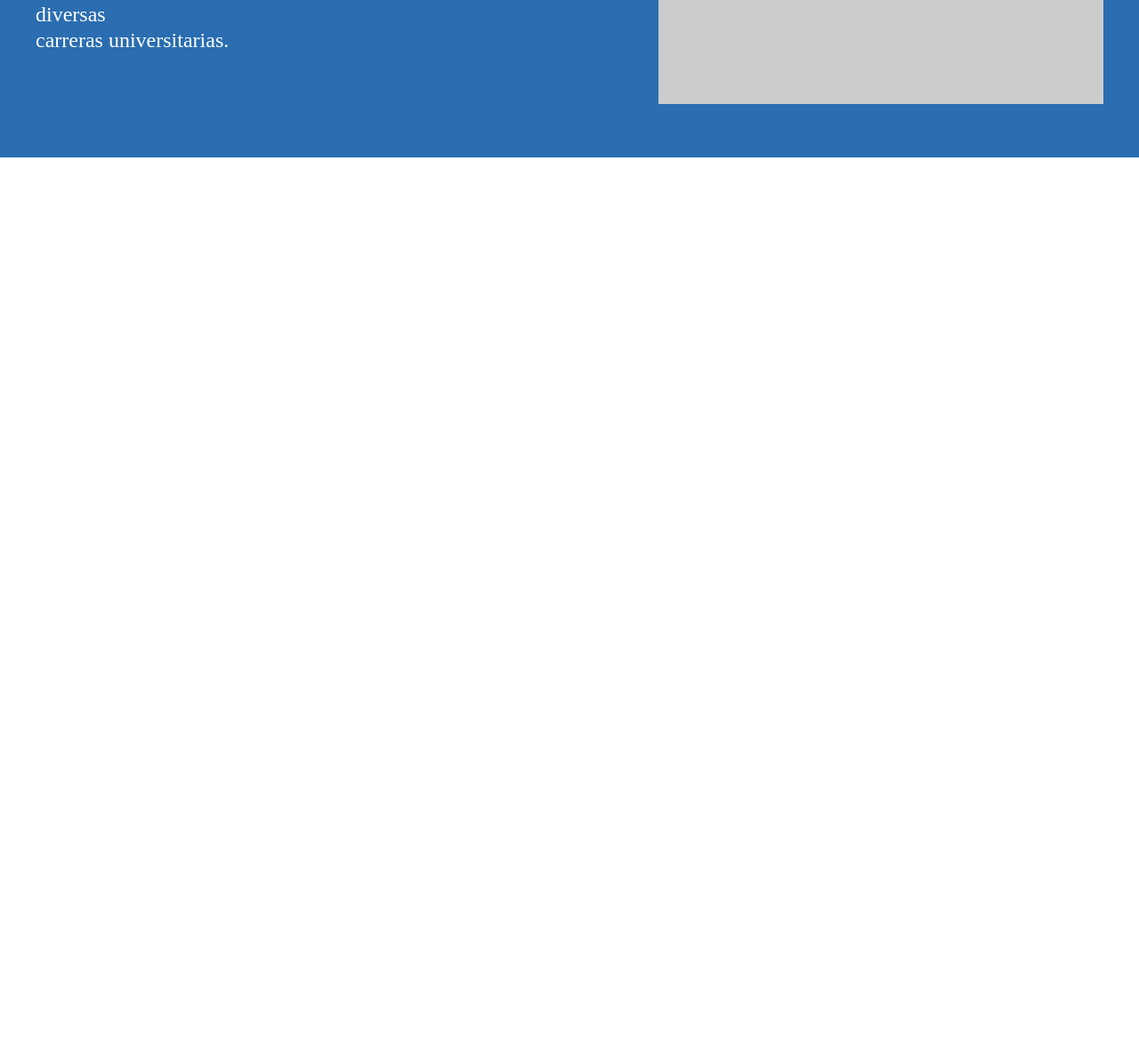
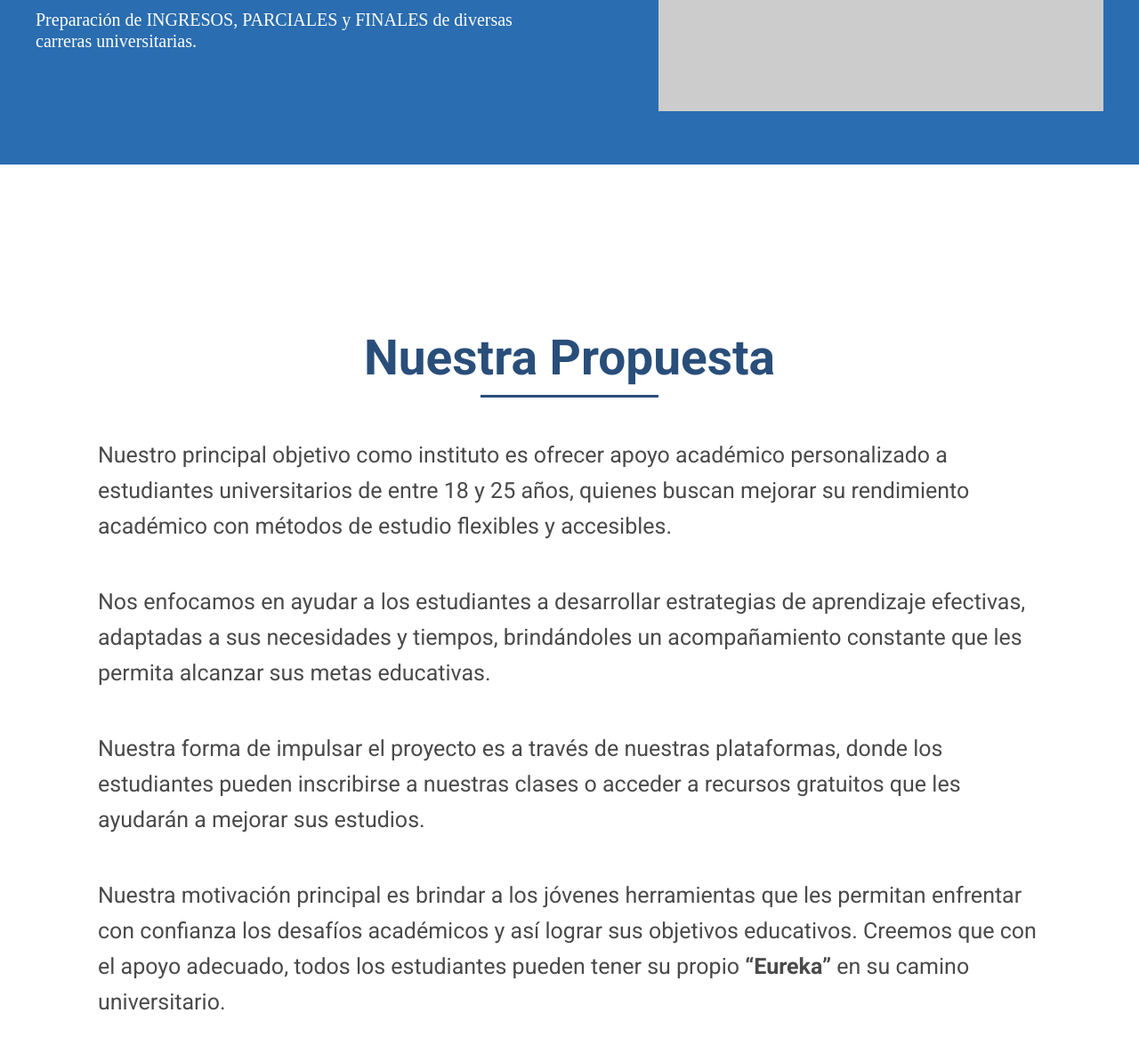
Before and after one commit to facMolina/eurekaAvances, a plain HTML site: page index.html in a window 1280 px wide. Shown: the part 515-1690 px from the top of the page at 89% size. Before the commit the page ends 800 px from the top, so only its background shows below. Drawn offline with nearby package versions, Linux system fonts and the light colour scheme; placeholder pictures from the web are drawn by us; a web font is replaced by a local one.

Commit message:
Se agrega la seccion de 'nuestra propuesta' y se arreglan algunos bugs

```diff
--- a/index.html
+++ b/index.html
@@ -11,6 +11,8 @@
             font-family: 'Roboto', sans-serif;
         }
         .navbar {
+            font-family: 'Work Sans', sans-serif;
+            margin: 0;
             display: flex;
             justify-content: space-between;
             align-items: center;
@@ -22,12 +24,12 @@
             align-items: center;
         }
         .navbar .logo i {
-            font-size: 24px;
+            font-size: 20px;
             margin-right: 10px;
         }
         .navbar .logo span {
             font-family: 'Cinzel', serif;
-            font-size: 24px;
+            font-size: 30px;
             font-weight: bold;
             color: #282c30;
         }
@@ -39,12 +41,12 @@
             text-decoration: none;
             color: black;
             font-family: 'Work Sans', sans-serif;
-            font-size: 18px;
+            font-size: 20px;
             font-weight: 700;
         }
         .navbar .hamburger {
             display: none;
-            font-size: 24px;
+            font-size: 20px;
             cursor: pointer;
         }
         .hero {
@@ -60,26 +62,59 @@
         }
         .hero .text h1 {
             font-family: 'Work Sans', sans-serif;
-            font-size: 64px;
+            font-size: 70px;
             font-weight: 700;
             margin: 0;
             line-height: 1.2;
         }
         .hero .text h2 {
             font-family: 'Della Respira', serif;
-            font-size: 24px;
+            font-size: 20px;
             font-weight: 300;
             margin: 20px 0;
             line-height: 1.2;
         }
         .hero .text .subheading {
             font-family: 'Della Respira', serif;
-            font-size: 24px;
+            font-size: 22px;
             color: #6dc9dd;
         }
         .hero .image img {
             max-width: 100%;
             height: auto;
+        }
+        .container_propuesta {
+            margin: 110px auto 0 auto;
+            text-align: left;
+            max-width: 100%;
+            padding: 20px 110px;
+            display: flex;
+            flex-direction: column;
+            justify-content: center;
+            align-items: center;
+            background-color: #ffffff;
+        }
+        h3 {
+            color: #294e7a;
+            font-size: 55px;
+            font-weight: 700;
+            text-align: center;
+            margin-bottom: 10px;
+        }
+        .underline_propuesta {
+            width: 200px;
+            height: 3px;
+            background-color: #294e7a;
+            margin: 0 auto 20px auto;
+        }
+        p {
+            color: #4a4a4a;
+            font-size: 25px;
+            line-height: 1.6;
+            margin-bottom: 20px;
+        }
+        .highlight {
+            font-weight: 700;
         }
         @media (max-width: 800px) {
             .navbar .menu {
@@ -107,6 +142,16 @@
             }
             .hero .text {
                 max-width: 100%;
+                order: 2;
+            }
+            .hero .image {
+                order: 1;
+            }
+            .container_propuesta {
+                padding: 20px 20px;
+            }
+            p {
+                text-align: justify;
             }
         }
   </style>
@@ -163,5 +208,28 @@
     <img alt="Dos estudiantes, un hombre y una mujer, sonriendo y sosteniendo libros y un teléfono" src="https://placehold.co/500x500"/>
    </div>
   </div>
+  <div class="container_propuesta">
+   <h3>
+    Nuestra Propuesta
+   </h3>
+   <div class="underline_propuesta">
+   </div>
+   <p>
+    Nuestro principal objetivo como instituto es ofrecer apoyo académico personalizado a estudiantes universitarios de entre 18 y 25 años, quienes buscan mejorar su rendimiento académico con métodos de estudio flexibles y accesibles.
+   </p>
+   <p>
+    Nos enfocamos en ayudar a los estudiantes a desarrollar estrategias de aprendizaje efectivas, adaptadas a sus necesidades y tiempos, brindándoles un acompañamiento constante que les permita alcanzar sus metas educativas.
+   </p>
+   <p>
+    Nuestra forma de impulsar el proyecto es a través de nuestras plataformas, donde los estudiantes pueden inscribirse a nuestras clases o acceder a recursos gratuitos que les ayudarán a mejorar sus estudios.
+   </p>
+   <p>
+    Nuestra motivación principal es brindar a los jóvenes herramientas que les permitan enfrentar con confianza los desafíos académicos y así lograr sus objetivos educativos. Creemos que con el apoyo adecuado, todos los estudiantes pueden tener su propio
+    <span class="highlight">
+     “Eureka”
+    </span>
+    en su camino universitario.
+   </p>
+  </div>
  </body>
 </html>
```
